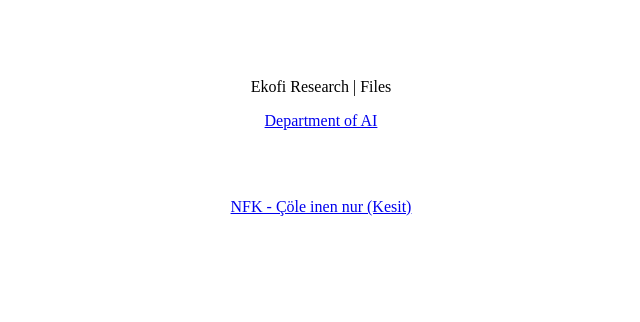
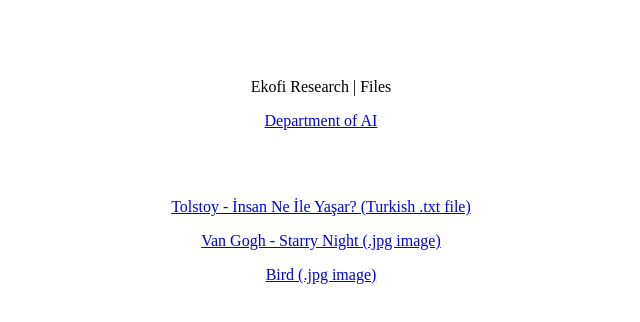
Before and after one commit to ekofi/ekofifiles.github.io, a plain HTML site: page index.html in a window 1280 px wide. Shown: the whole page, without its empty margins (319-959 px from the left). Drawn offline with Linux system fonts and the light colour scheme.

Commit message:
Update index.html

```diff
--- a/index.html
+++ b/index.html
@@ -5,4 +5,6 @@
 <div align="center"><a href="https://ai.ekofi.science"><p>Department of AI</p></a></div>
 <br>
 <br>
-<div align="center"><a href="https://files.ekofi.science/nfk-coleinennur.txt"><p>NFK - Çöle inen nur (Kesit)</p></a></div>
+<div align="center"><a href="https://files.ekofi.science/insan_ne_ile_yasar.txt"><p>Tolstoy - İnsan Ne İle Yaşar? (Turkish .txt file)</p></a></div>
+<div align="center"><a href="https://files.ekofi.science/751px-VanGogh-starry_night.jpg"><p>Van Gogh - Starry Night (.jpg image)</p></a></div>
+<div align="center"><a href="https://files.ekofi.science/bird.jpg"><p>Bird (.jpg image)</p></a></div>
```
